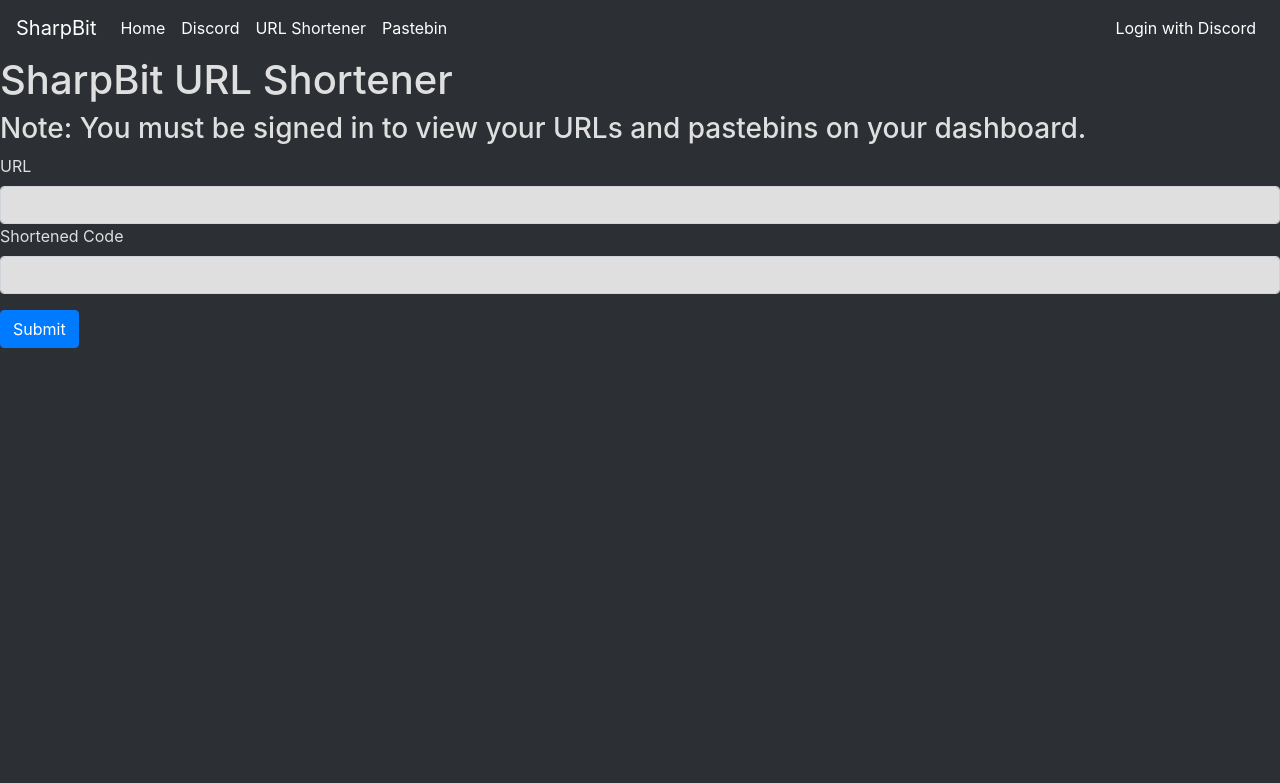
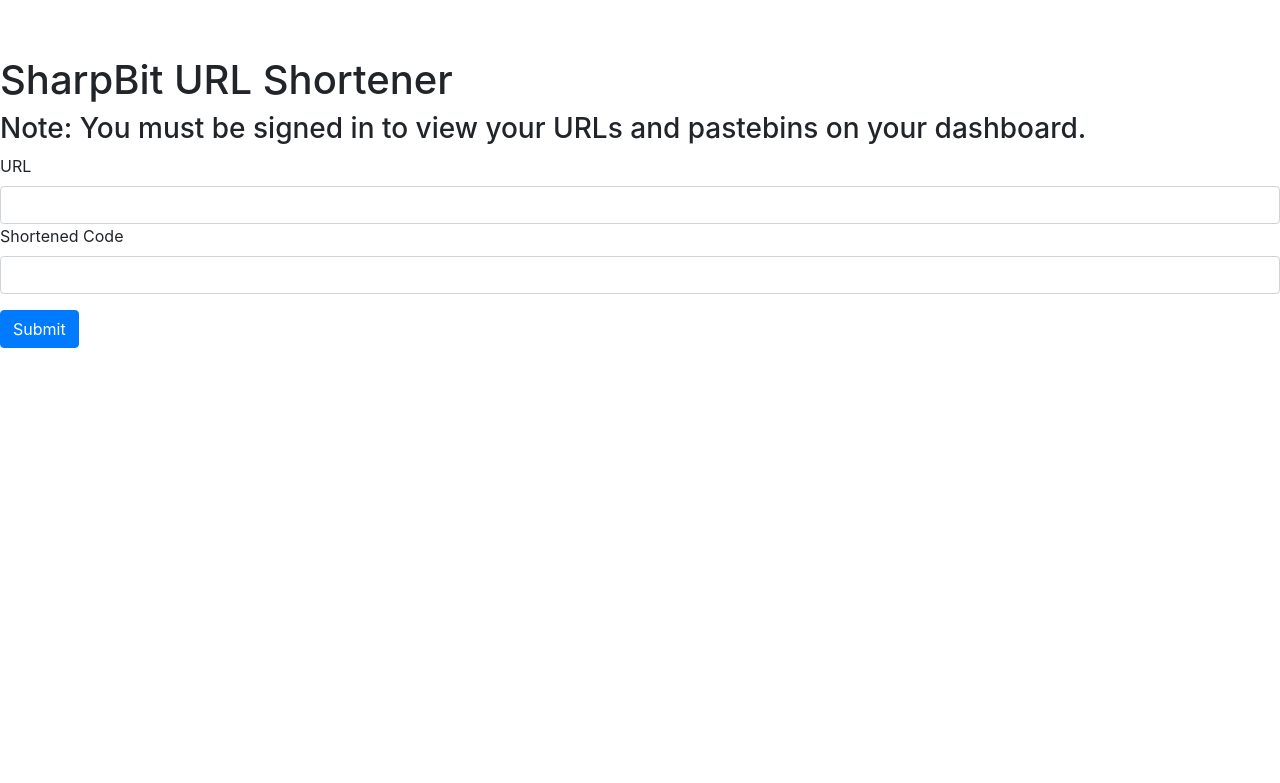
Before and after one commit to SharpBit/webserver, a Python web app: template templates/url_shortener.html in a window 1280 px wide. Shown: the top 783 px of the page. Run offline with Jinja, Linux system fonts and the light colour scheme; the template is opened without the code that fills it, so the values that code supplies are empty; some libraries are stand-ins or nearby versions.

Commit message:
dont use cookies and theme

```diff
--- a/requirements.txt
+++ b/requirements.txt
@@ -4,3 +4,4 @@
 dnspython
 jinja2
 python-dotenv
+sanic_session
--- a/static/light.css
+++ b/static/light.css
@@ -1,5 +1,5 @@
 body {
-  background-color: #dfdfdf;
+  background-color: #f1f1f1;
 }
 
 .navbar.navbar-expand-lg.navbar-dark {
--- a/templates/index.html
+++ b/templates/index.html
@@ -1,8 +1,8 @@
 <html>
   <head>
     <title>Home</title>
+    {% include 'snippets/header.html' %}
     <link rel="stylesheet" type="text/css" href="/static/{{ theme }}.css">
-    {% include 'snippets/header.html' %}
     {% include 'snippets/meta.html' %}
   </head>
   <body>
--- a/templates/snippets/navbar.html
+++ b/templates/snippets/navbar.html
@@ -19,7 +19,10 @@
       </li>
     </ul>
     <ul class="navbar-nav">
-      {% if logged_in == 'y' %}
+      <li class="navbar-item active">
+        <a class="nav-link" href="/theme">Change Theme</a>
+      </li>
+      {% if logged_in %}
         <div class="dropdown">
           {% if theme == 'light' %}
             <button class="btn btn-light dropdown-toggle" type="button" id="dropdownMenuButton" data-toggle="dropdown">
--- a/templates/url_shortener.html
+++ b/templates/url_shortener.html
@@ -2,6 +2,7 @@
   <head>
     <title>URL Shortener</title>
     {% include 'snippets/header.html' %}
+    <link rel="stylesheet" type="text/css" href="/static/{{ theme }}.css">
     {% include 'snippets/meta.html' %}
   </head>
   <body>
@@ -10,22 +11,13 @@
     <h3>Note: You must be signed in to view your URLs and pastebins on your dashboard.</h3>
     <form method="POST" action="/url">
       <div class="form-group">
-        <label for="url" style="color: #dfdfdf"">URL</label>
-        <input name="url" type="url" class="form-control" id="url" style="background-color: #dfdfdf"></input>
-        <label for="code" style="color: #dfdfdf"">Shortened Code</label>
-        <input name="code" type="code" class="form-control" id="code" style="background-color: #dfdfdf"></input>
+        <label for="url" class="label">URL</label>
+        <input name="url" type="url" class="form-control" id="url"></input>
+        <label for="code" class="label">Shortened Code</label>
+        <input name="code" type="code" class="form-control" id="code"></input>
       </div>
       <button type="submit" class="btn btn-primary">Submit</button>
     </form>
     {% include 'snippets/scripts.html' %}
   </body>
 </html>
-<style>
-    body {
-      background-color: #2C2F33;
-    }
-
-    h1, h3 {
-      color: #dfdfdf;
-    }
-</style>
```
Also changed, not shown: app.py (+27 -12 lines), static/dark.css (+11 -3 lines), templates/pastebin.html (+3 -15 lines), static/favicon.ico (added).
